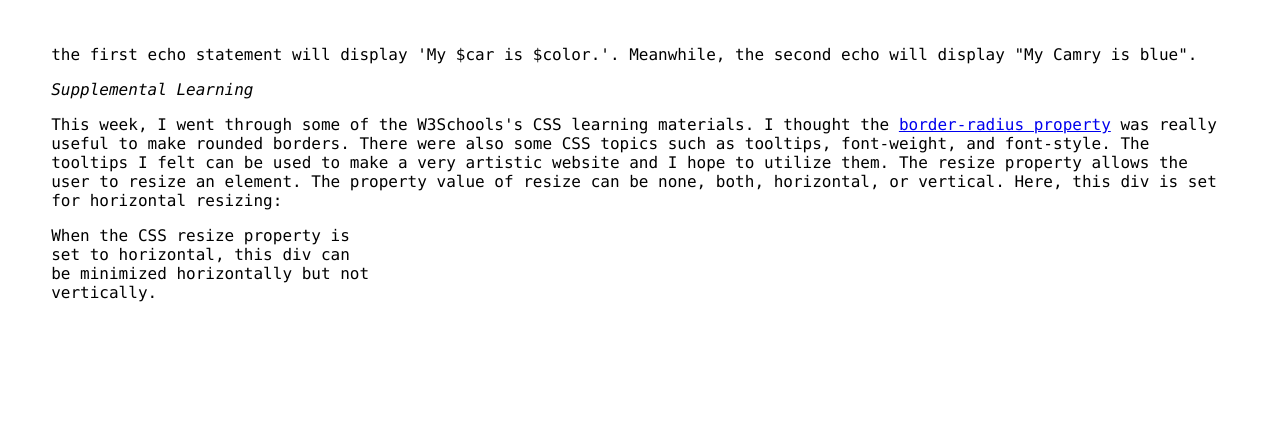
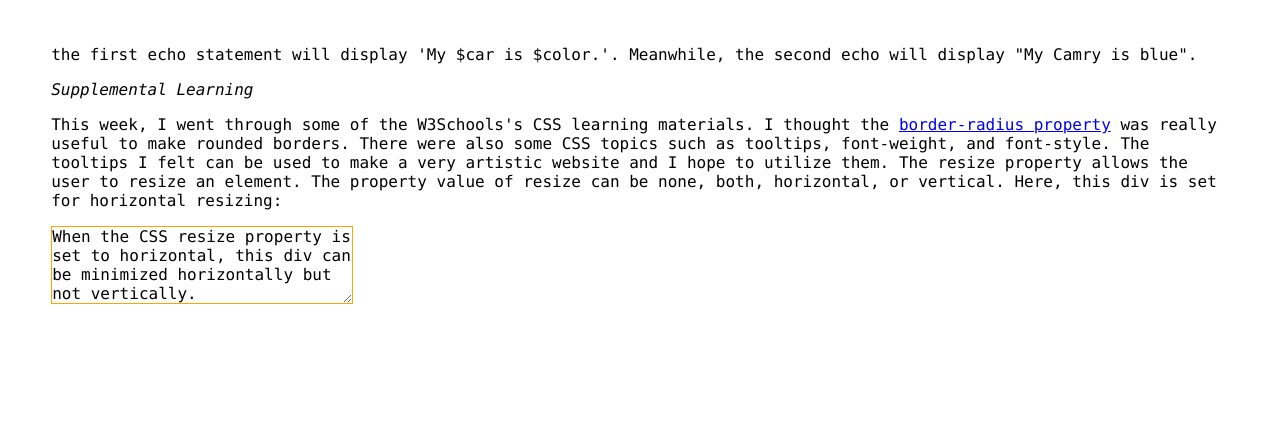
Before and after one commit to vtzuanglbcc/LearningJournal, a PHP site: page / in a window 1280 px wide. Shown: the part 370-807 px from the top of the page. After the commit the page ends 674 px from the top, so only its background shows below. Run offline with PHP 8.4, Linux system fonts and the light colour scheme.

Commit message:
Update styles.css

```diff
--- a/styles.css
+++ b/styles.css
@@ -19,8 +19,9 @@ time {
 }
 
 
-div.resize {
+.resize {
   resize: horizontal;
-  width: 20em;
-  height: 10em;
+  overflow: auto;
+  border: 1px solid orange;
+  width: 300px;
 }
```
